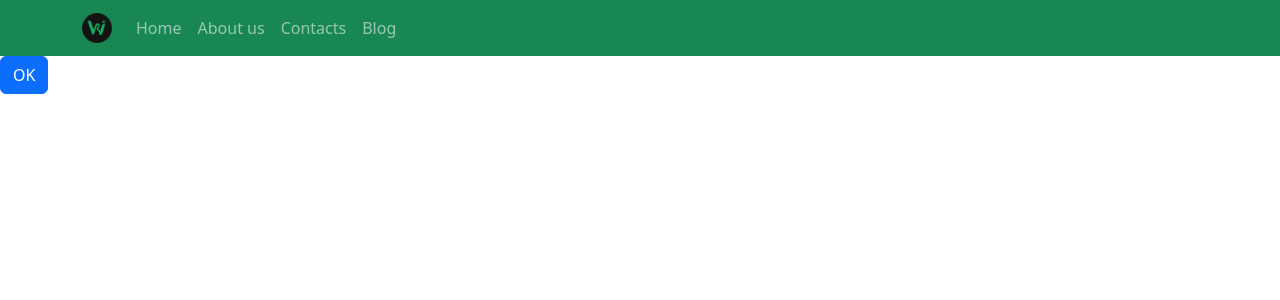
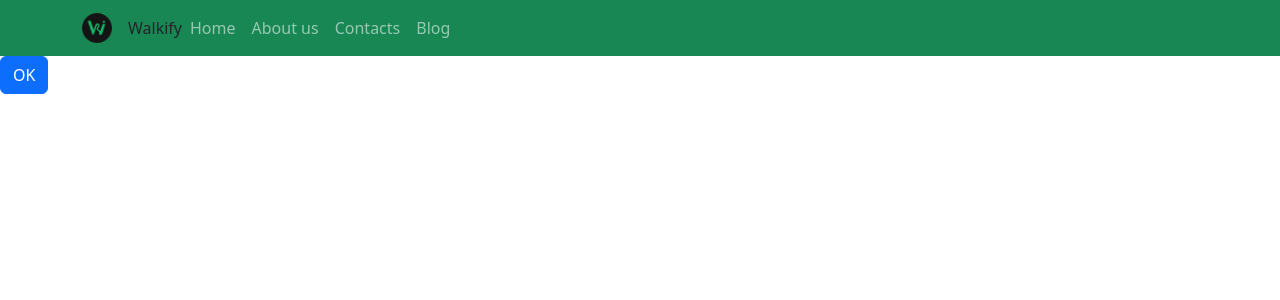
Before and after one commit to giller27/Walkify, a React (Vite) app: page / in a window 1280 px wide. Shown: the top 300 px of the page. Built offline with nearby package versions, Linux system fonts and the light colour scheme.

Commit message:
Add brand to header

```diff
--- a/src/Components/Header.tsx
+++ b/src/Components/Header.tsx
@@ -20,7 +20,8 @@ function Header() {
             className="d-inline-block align-top"
             alt="Logo"
           />
-        </Navbar.Brand>
+        </Navbar.Brand>{" "}
+        <text href="/">Walkify</text>
         <Navbar.Toggle aria-controls="responsive-navbar-nav" />
         <Navbar.Collapse id="responsive-navbar-nav">
           <Nav className="mr-auto">
```
